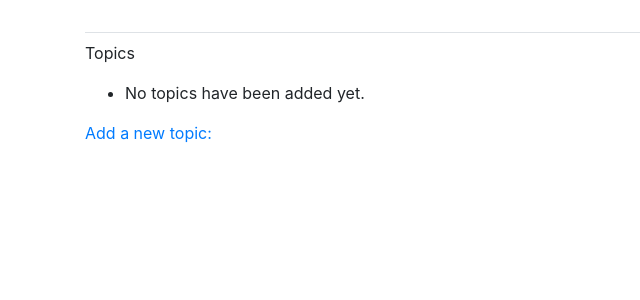
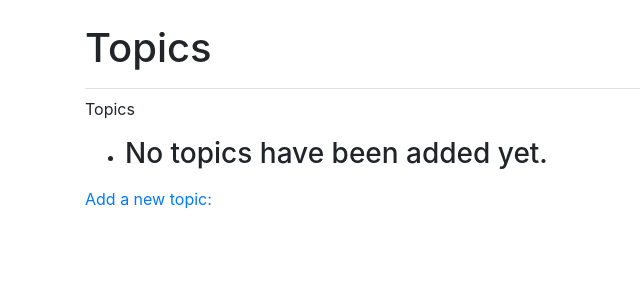
Before and after one commit to AgzigitovOskar/Learning_Log, a Django app: page /topics in a window 1280 px wide. Shown: the part 58-358 px from the top of the page, without its empty margins (0-640 px from the left). Run offline with Django 5.2, Linux system fonts and the light colour scheme; the visitor is signed in with stand-in values (Sample User, id 1); data that the repository does not hold is empty; some libraries are stand-ins or nearby versions.

Commit message:
Formatting a page with a list of topics bootstrap4

```diff
--- a/learning_logs/templates/learning_logs/topics.html
+++ b/learning_logs/templates/learning_logs/topics.html
@@ -1,4 +1,8 @@
 {% extends "learning_logs/base.html" %}
+
+{% block page_header %}
+  <h1>Topics</h1>
+{% endblock page_header %}
 
 {% block content %}
 
@@ -6,11 +10,11 @@
 
   <ul>
     {% for topic in topics %}
-      <li>
+      <li><h3>
         <a href="{% url 'learning_logs:topic' topic.id %}">{{ topic }}</a>
-      </li>
+      </h3></li>
     {% empty %}
-      <li>No topics have been added yet.</li>
+      <li><h3>No topics have been added yet.</h3></li>
     {% endfor %}
   </ul>
 
```
